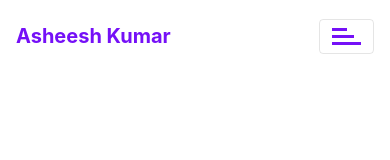
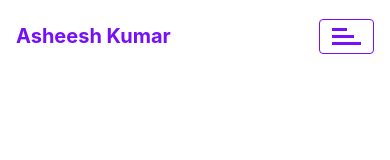
Before and after one commit to ranjanhardik/github-io-profile, a React app: page / in a window 390 px wide. Shown: the top 160 px of the page. Built offline with nearby package versions, Linux system fonts and the light colour scheme; a web font is replaced by a local one.

Commit message:
hamburger border (#11)

```diff
--- a/src/assets/stylesheets/components/_navigation.scss
+++ b/src/assets/stylesheets/components/_navigation.scss
@@ -12,10 +12,8 @@
   .navbar-brand {
     color: $color-base;
   }
-  .navbar-light {
-    .navbar-toggler {
-      border-color: $color-base;
-    }
+  .navbar-toggler {
+    border-color: $color-base;
   }
   .toggle-icon {
     .toggle-icon-one,
```
